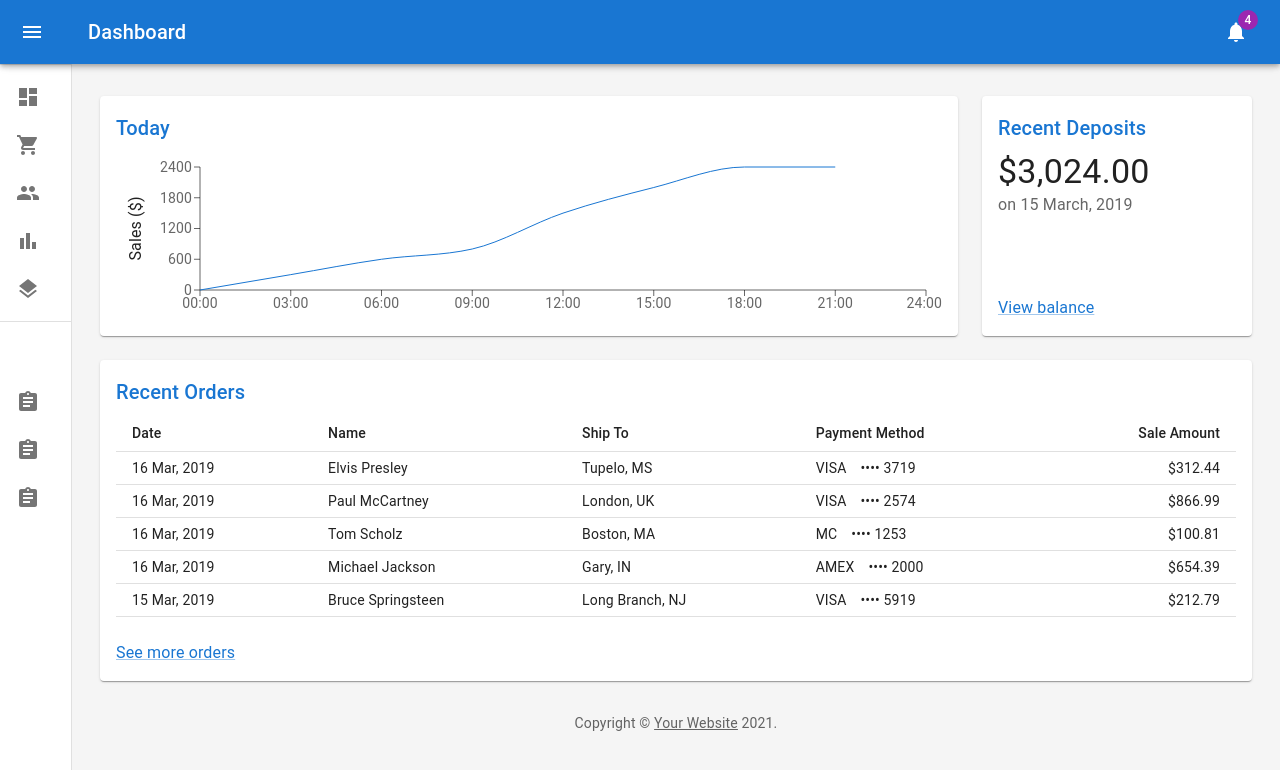
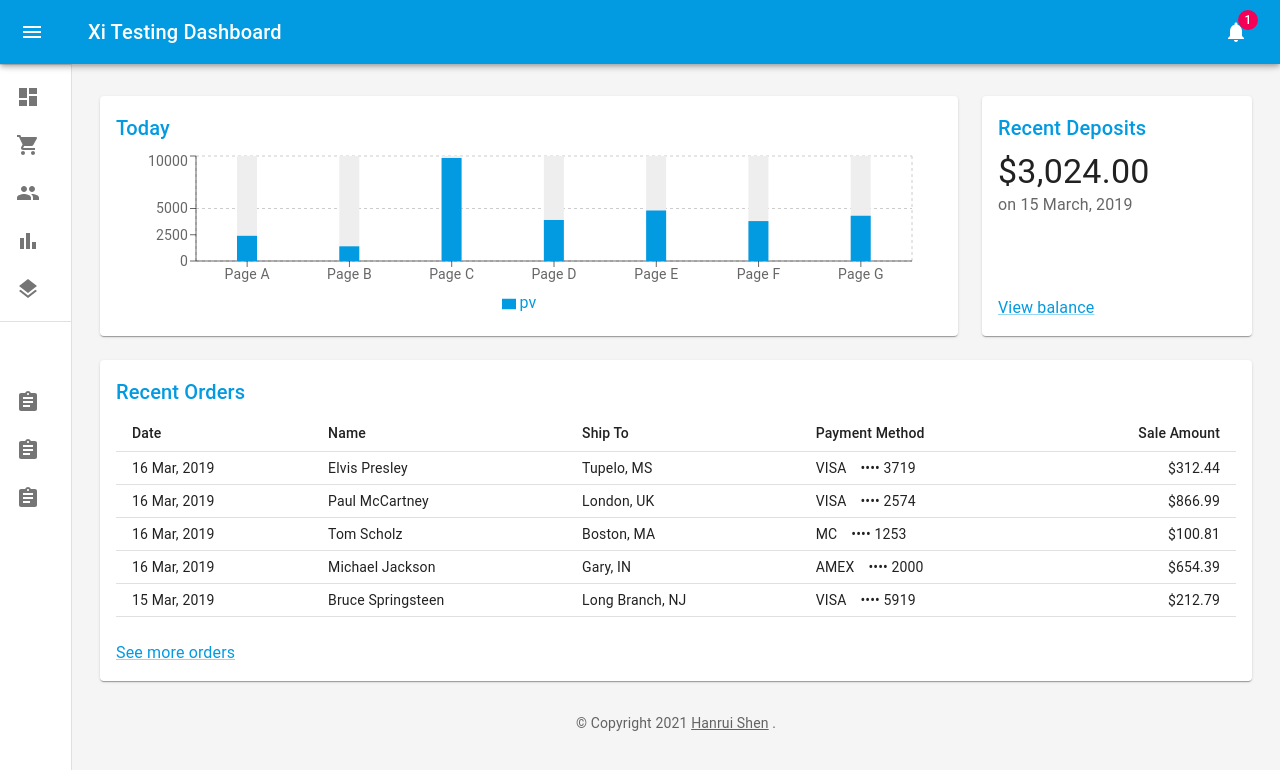
Before and after one commit to henryaboutshen/xi-testing-dashboard, a Next.js app: page / in a window 1280 px wide. Both pictures are taken after a click on the button 211 px from the left and 32 px from the top of the page. Shown: the top 770 px of the page. Built offline with nearby package versions, Linux system fonts and the light colour scheme.

Commit message:
Refactor code

```diff
--- a/components/Chart.js
+++ b/components/Chart.js
@@ -1,25 +1,46 @@
 import * as React from 'react';
 import { useTheme } from '@mui/material/styles';
 import {
-    LineChart, Line, XAxis, YAxis, Label, ResponsiveContainer,
+    BarChart, Bar, XAxis, YAxis, CartesianGrid, Tooltip, Legend, ResponsiveContainer,
 } from 'recharts';
-import Title from './Title';
-
-// Generate Sales Data
-function createData(time, amount) {
-    return { time, amount };
-}
+import Title from './title';
 
 const data = [
-    createData('00:00', 0),
-    createData('03:00', 300),
-    createData('06:00', 600),
-    createData('09:00', 800),
-    createData('12:00', 1500),
-    createData('15:00', 2000),
-    createData('18:00', 2400),
-    createData('21:00', 2400),
-    createData('24:00', undefined),
+    {
+        name: 'Page A',
+        pv: 2400,
+        amt: 2400,
+    },
+    {
+        name: 'Page B',
+        pv: 1398,
+        amt: 2210,
+    },
+    {
+        name: 'Page C',
+        pv: 9800,
+        amt: 2290,
+    },
+    {
+        name: 'Page D',
+        pv: 3908,
+        amt: 2000,
+    },
+    {
+        name: 'Page E',
+        pv: 4800,
+        amt: 2181,
+    },
+    {
+        name: 'Page F',
+        pv: 3800,
+        amt: 2500,
+    },
+    {
+        name: 'Page G',
+        pv: 4300,
+        amt: 2100,
+    },
 ];
 
 export default function Chart() {
@@ -29,44 +50,37 @@ export default function Chart() {
         <React.Fragment>
             <Title>Today</Title>
             <ResponsiveContainer>
-                <LineChart
+                <BarChart
+                    width={500}
+                    height={300}
                     data={data}
                     margin={{
-                        top: 16,
-                        right: 16,
-                        bottom: 0,
-                        left: 24,
+                        top: 5,
+                        right: 30,
+                        left: 20,
+                        bottom: 5,
                     }}
+                    barSize={20}
                 >
+                    <CartesianGrid strokeDasharray="3 3" />
                     <XAxis
-                        dataKey="time"
+                        dataKey="name"
                         stroke={theme.palette.text.secondary}
                         style={theme.typography.body2}
                     />
                     <YAxis
                         stroke={theme.palette.text.secondary}
                         style={theme.typography.body2}
-                    >
-                        <Label
-                            angle={270}
-                            position="left"
-                            style={{
-                                textAnchor: 'middle',
-                                fill: theme.palette.text.primary,
-                                ...theme.typography.body1,
-                            }}
-                        >
-              Sales ($)
-                        </Label>
-                    </YAxis>
-                    <Line
+                    />
+                    <Tooltip />
+                    <Legend />
+                    <Bar
+                        dataKey="pv"
+                        fill={theme.palette.primary.main}
+                        background={{ fill: '#eee' }}
                         isAnimationActive={false}
-                        type="monotone"
-                        dataKey="amount"
-                        stroke={theme.palette.primary.main}
-                        dot={false}
                     />
-                </LineChart>
+                </BarChart>
             </ResponsiveContainer>
         </React.Fragment>
     );
--- /dev/null
+++ b/components/footer.js
@@ -0,0 +1,16 @@
+import Typography from '@mui/material/Typography';
+import Link from '@mui/material/Link';
+
+export default function Footer(props) {
+    return (
+        <Typography variant="body2" color="text.secondary" align="center" {...props}>
+            {'© Copyright '}
+            {new Date().getFullYear()}
+            {' '}
+            <Link color="inherit" href="https://zhaoliru.cn/">
+                Hanrui Shen
+            </Link>
+            {' .'}
+        </Typography>
+    );
+}
--- /dev/null
+++ b/components/header.js
@@ -0,0 +1,72 @@
+import * as React from 'react';
+import { styled } from '@mui/material/styles';
+import MuiAppBar from '@mui/material/AppBar';
+import Badge from '@mui/material/Badge';
+import Toolbar from '@mui/material/Toolbar';
+import MenuIcon from '@mui/icons-material/Menu';
+import NotificationsIcon from '@mui/icons-material/Notifications';
+import IconButton from '@mui/material/IconButton';
+import Typography from '@mui/material/Typography';
+
+const drawerWidth = 240;
+
+const AppBar = styled(MuiAppBar, {
+    shouldForwardProp: (prop) => prop !== 'open',
+})(({ theme, open }) => ({
+    zIndex: theme.zIndex.drawer + 1,
+    transition: theme.transitions.create(['width', 'margin'], {
+        easing: theme.transitions.easing.sharp,
+        duration: theme.transitions.duration.leavingScreen,
+    }),
+    ...(open && {
+        marginLeft: drawerWidth,
+        width: `calc(100% - ${drawerWidth}px)`,
+        transition: theme.transitions.create(['width', 'margin'], {
+            easing: theme.transitions.easing.sharp,
+            duration: theme.transitions.duration.enteringScreen,
+        }),
+    }),
+}));
+
+export default function Header(props) {
+    const toggleDrawer = () => {
+        props.setOpen(!props.open);
+    };
+
+    return (
+        <AppBar position="absolute" open={props.open}>
+            <Toolbar
+                sx={{
+                    pr: '24px', // keep right padding when drawer closed
+                }}
+            >
+                <IconButton
+                    edge="start"
+                    color="inherit"
+                    aria-label="open drawer"
+                    onClick={toggleDrawer}
+                    sx={{
+                        marginRight: '36px',
+                        ...(props.open && { display: 'none' }),
+                    }}
+                >
+                    <MenuIcon />
+                </IconButton>
+                <Typography
+                    component="h1"
+                    variant="h6"
+                    color="inherit"
+                    noWrap
+                    sx={{ flexGrow: 1 }}
+                >
+                    Xi Testing Dashboard
+                </Typography>
+                <IconButton color="inherit">
+                    <Badge badgeContent={1} color="secondary">
+                        <NotificationsIcon />
+                    </Badge>
+                </IconButton>
+            </Toolbar>
+        </AppBar>
+    );
+}
--- /dev/null
+++ b/components/navigation.js
@@ -0,0 +1,64 @@
+import * as React from 'react';
+import { styled } from '@mui/material/styles';
+import Toolbar from '@mui/material/Toolbar';
+import IconButton from '@mui/material/IconButton';
+import MuiDrawer from '@mui/material/Drawer';
+import List from '@mui/material/List';
+import Divider from '@mui/material/Divider';
+import ChevronLeftIcon from '@mui/icons-material/ChevronLeft';
+import { mainListItems, secondaryListItems } from './list-items';
+
+const drawerWidth = 240;
+
+const Drawer = styled(MuiDrawer, { shouldForwardProp: (prop) => prop !== 'open' })(
+    ({ theme, open }) => ({
+        '& .MuiDrawer-paper': {
+            position: 'relative',
+            whiteSpace: 'nowrap',
+            width: drawerWidth,
+            transition: theme.transitions.create('width', {
+                easing: theme.transitions.easing.sharp,
+                duration: theme.transitions.duration.enteringScreen,
+            }),
+            boxSizing: 'border-box',
+            ...(!open && {
+                overflowX: 'hidden',
+                transition: theme.transitions.create('width', {
+                    easing: theme.transitions.easing.sharp,
+                    duration: theme.transitions.duration.leavingScreen,
+                }),
+                width: theme.spacing(7),
+                [theme.breakpoints.up('sm')]: {
+                    width: theme.spacing(9),
+                },
+            }),
+        },
+    }),
+);
+
+export default function Navigation(props) {
+    const toggleDrawer = () => {
+        props.setOpen(!props.open);
+    };
+
+    return (
+        <Drawer variant="permanent" open={props.open}>
+            <Toolbar
+                sx={{
+                    display: 'flex',
+                    alignItems: 'center',
+                    justifyContent: 'flex-end',
+                    px: [1],
+                }}
+            >
+                <IconButton onClick={toggleDrawer}>
+                    <ChevronLeftIcon />
+                </IconButton>
+            </Toolbar>
+            <Divider />
+            <List>{mainListItems}</List>
+            <Divider />
+            <List>{secondaryListItems}</List>
+        </Drawer>
+    );
+}
--- a/next.config.js
+++ b/next.config.js
@@ -1,3 +1,3 @@
 module.exports = {
-  reactStrictMode: true,
-}
+    reactStrictMode: true,
+};
--- a/pages/index.js
+++ b/pages/index.js
@@ -1,150 +1,42 @@
 import * as React from 'react';
-import { styled, createTheme, ThemeProvider } from '@mui/material/styles';
+import { createTheme, ThemeProvider } from '@mui/material/styles';
 import CssBaseline from '@mui/material/CssBaseline';
-import MuiDrawer from '@mui/material/Drawer';
 import Box from '@mui/material/Box';
-import MuiAppBar from '@mui/material/AppBar';
 import Toolbar from '@mui/material/Toolbar';
-import List from '@mui/material/List';
-import Typography from '@mui/material/Typography';
-import Divider from '@mui/material/Divider';
-import IconButton from '@mui/material/IconButton';
-import Badge from '@mui/material/Badge';
 import Container from '@mui/material/Container';
 import Grid from '@mui/material/Grid';
 import Paper from '@mui/material/Paper';
-import Link from '@mui/material/Link';
-import MenuIcon from '@mui/icons-material/Menu';
-import ChevronLeftIcon from '@mui/icons-material/ChevronLeft';
-import NotificationsIcon from '@mui/icons-material/Notifications';
-import { mainListItems, secondaryListItems } from '../components/listItems';
-import Chart from '../components/Chart';
-import Deposits from '../components/Deposits';
-import Orders from '../components/Orders';
+import Header from '../components/header';
+import Chart from '../components/chart';
+import Deposits from '../components/deposits';
+import Orders from '../components/orders';
+import Navigation from '../components/navigation';
+import Footer from '../components/footer';
 
-function Copyright(props) {
-    return (
-        <Typography variant="body2" color="text.secondary" align="center" {...props}>
-            {'Copyright © '}
-            <Link color="inherit" href="https://mui.com/">
-        Your Website
-            </Link>{' '}
-            {new Date().getFullYear()}
-            {'.'}
-        </Typography>
-    );
-}
-
-const drawerWidth = 240;
-
-const AppBar = styled(MuiAppBar, {
-    shouldForwardProp: (prop) => prop !== 'open',
-})(({ theme, open }) => ({
-    zIndex: theme.zIndex.drawer + 1,
-    transition: theme.transitions.create(['width', 'margin'], {
-        easing: theme.transitions.easing.sharp,
-        duration: theme.transitions.duration.leavingScreen,
-    }),
-    ...(open && {
-        marginLeft: drawerWidth,
-        width: `calc(100% - ${drawerWidth}px)`,
-        transition: theme.transitions.create(['width', 'margin'], {
-            easing: theme.transitions.easing.sharp,
-            duration: theme.transitions.duration.enteringScreen,
-        }),
-    }),
-}));
-
-const Drawer = styled(MuiDrawer, { shouldForwardProp: (prop) => prop !== 'open' })(
-    ({ theme, open }) => ({
-        '& .MuiDrawer-paper': {
-            position: 'relative',
-            whiteSpace: 'nowrap',
-            width: drawerWidth,
-            transition: theme.transitions.create('width', {
-                easing: theme.transitions.easing.sharp,
-                duration: theme.transitions.duration.enteringScreen,
-            }),
-            boxSizing: 'border-box',
-            ...(!open && {
-                overflowX: 'hidden',
-                transition: theme.transitions.create('width', {
-                    easing: theme.transitions.easing.sharp,
-                    duration: theme.transitions.duration.leavingScreen,
-                }),
-                width: theme.spacing(7),
-                [theme.breakpoints.up('sm')]: {
-                    width: theme.spacing(9),
-                },
-            }),
+const mdTheme = createTheme({
+    palette: {
+        type: 'light',
+        primary: {
+            main: '#029AE1',
         },
-    }),
-);
-
-const mdTheme = createTheme();
+        secondary: {
+            main: '#f50057',
+        },
+        background: {
+            default: '#f4f3f3',
+        },
+    },
+});
 
 function DashboardContent() {
     const [open, setOpen] = React.useState(true);
-    const toggleDrawer = () => {
-        setOpen(!open);
-    };
 
     return (
         <ThemeProvider theme={mdTheme}>
             <Box sx={{ display: 'flex' }}>
                 <CssBaseline />
-                <AppBar position="absolute" open={open}>
-                    <Toolbar
-                        sx={{
-                            pr: '24px', // keep right padding when drawer closed
-                        }}
-                    >
-                        <IconButton
-                            edge="start"
-                            color="inherit"
-                            aria-label="open drawer"
-                            onClick={toggleDrawer}
-                            sx={{
-                                marginRight: '36px',
-                                ...(open && { display: 'none' }),
-                            }}
-                        >
-                            <MenuIcon />
-                        </IconButton>
-                        <Typography
-                            component="h1"
-                            variant="h6"
-                            color="inherit"
-                            noWrap
-                            sx={{ flexGrow: 1 }}
-                        >
-              Dashboard
-                        </Typography>
-                        <IconButton color="inherit">
-                            <Badge badgeContent={4} color="secondary">
-                                <NotificationsIcon />
-                            </Badge>
-                        </IconButton>
-                    </Toolbar>
-                </AppBar>
-                <Drawer variant="permanent" open={open}>
-                    <Toolbar
-                        sx={{
-                            display: 'flex',
-                            alignItems: 'center',
-                            justifyContent: 'flex-end',
-                            px: [1],
-                        }}
-                    >
-                        <IconButton onClick={toggleDrawer}>
-                            <ChevronLeftIcon />
-                        </IconButton>
-                    </Toolbar>
-                    <Divider />
-                    <List>{mainListItems}</List>
-                    <Divider />
-                    <List>{secondaryListItems}</List>
-                </Drawer>
+                <Header open={open} setOpen={setOpen}/>
+                <Navigation open={open} setOpen={setOpen}/>
                 <Box
                     component="main"
                     sx={{
@@ -192,7 +84,7 @@ function DashboardContent() {
                                 </Paper>
                             </Grid>
                         </Grid>
-                        <Copyright sx={{ pt: 4 }} />
+                        <Footer sx={{ pt: 4 }} />
                     </Container>
                 </Box>
             </Box>
```
Also changed, not shown: components/Deposits.js (+4 -4 lines), components/Orders.js (+10 -3 lines), components/list-items.js (renamed from components/listItems.js).
